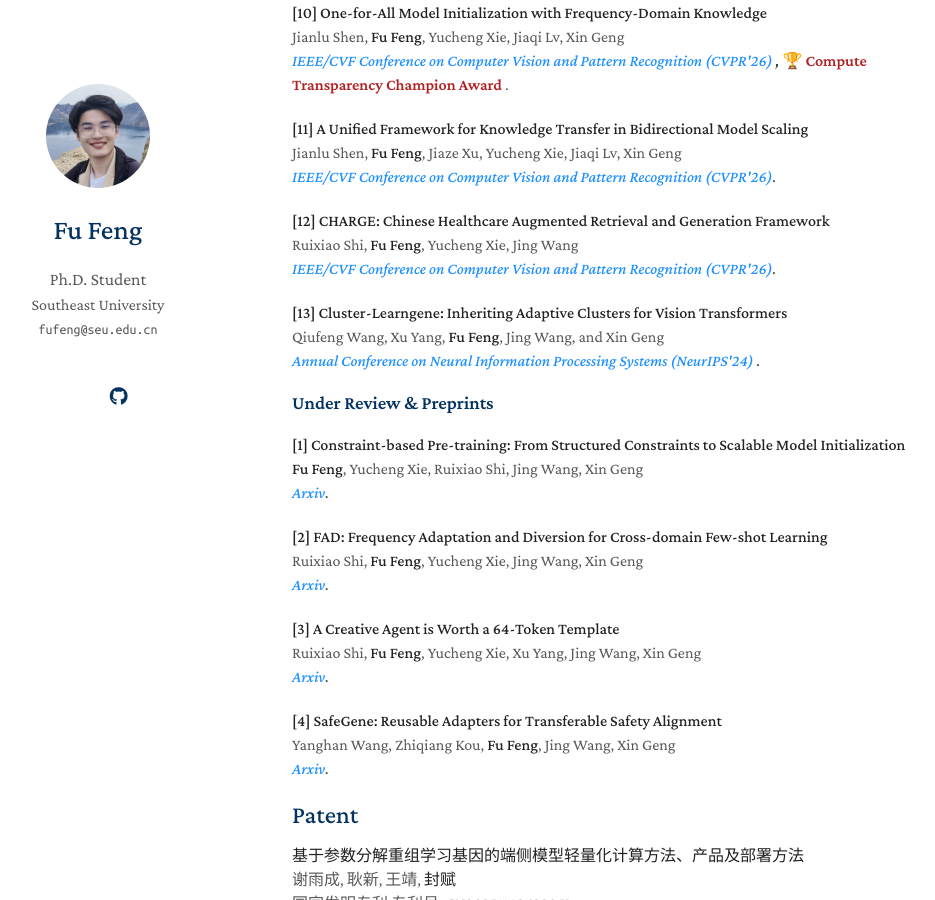
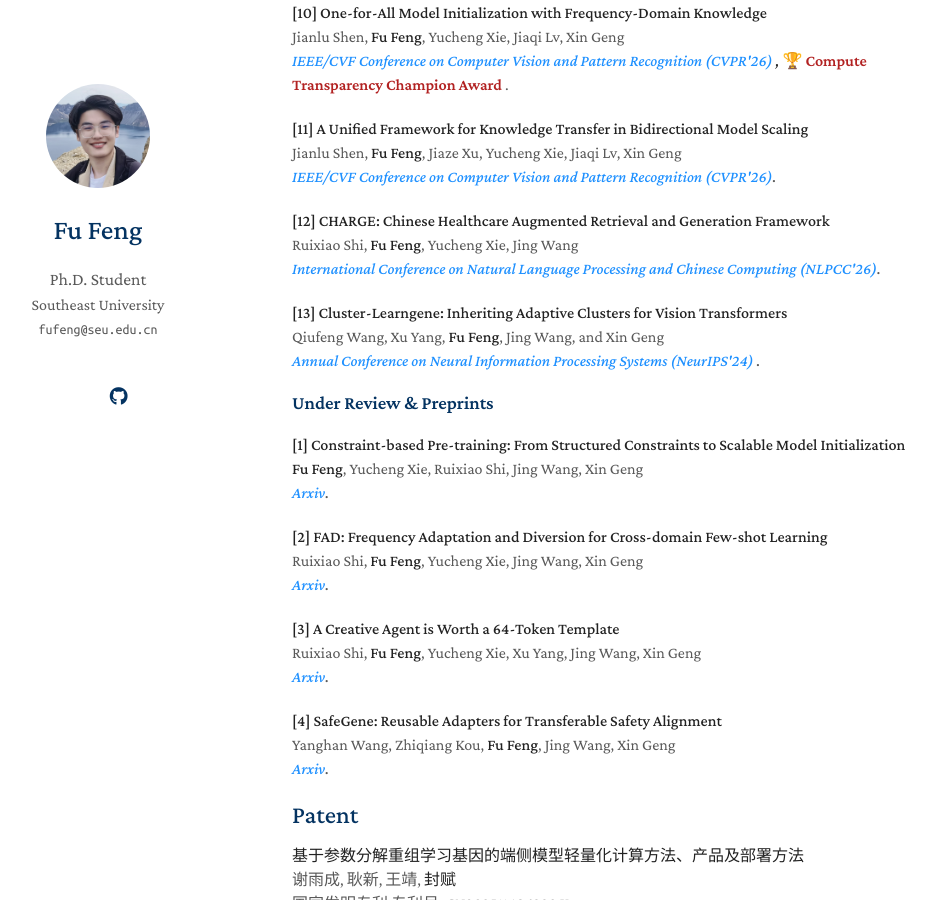
Before and after one commit to fu-feng/fu-feng.github.io, a Jekyll site: the page built from index.md, in a window 1280 px wide and 900 px high, scrolled down 1701 px. Shown: the whole window, without its empty margins (178-1113 px from the left). Built offline with Jekyll 4.4.1, drawn with Linux system fonts in a browser that asks for light colours; nearby versions of some CDN libraries; a style sheet for code colours, icons or effects is not loaded; our own code applies the rules of GitHub Pages for plain Markdown files.

Commit message:
Update index.md

```diff
--- a/index.md
+++ b/index.md
@@ -215,7 +215,7 @@ Jianlu Shen, <strong>Fu Feng</strong>, Jiaze Xu, Yucheng Xie, Jiaqi Lv, Xin Geng
 <br />
 Ruixiao Shi, <strong>Fu Feng</strong>, Yucheng Xie, Jing Wang
 <br />
-<em><strong><i style="color:#1e90ff">IEEE/CVF Conference on Computer Vision and Pattern Recognition (CVPR'26)</i></strong>.</em>
+<em><strong><i style="color:#1e90ff">International Conference on Natural Language Processing and Chinese Computing (NLPCC'26)</i></strong>.</em>
 <!-- <br />
    [<a href="https://arxiv.org/abs/2409.19289">Web</a>]
 <br/> -->
```
